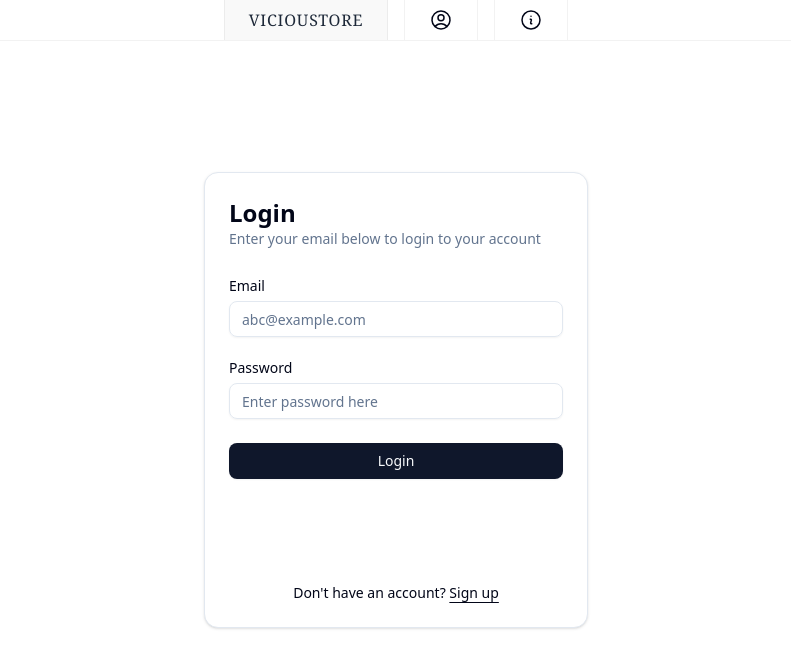
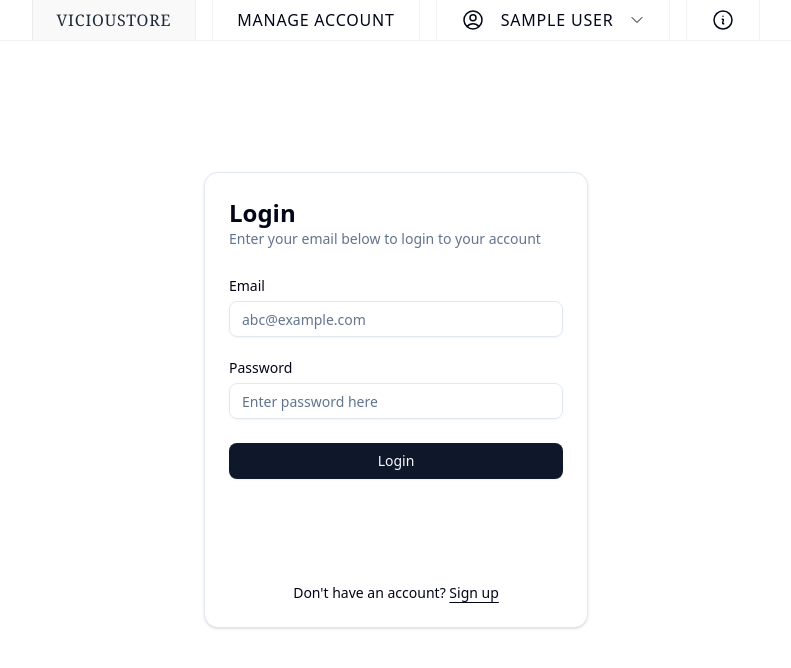
Before and after one commit to viciousircle/MSMS-CNWEB, a React (Vite) app in the folder frontend/: page /login in a window 1280 px wide. Shown: the top 668 px of the page, without its empty margins (244-1035 px from the left). Built offline with nearby package versions, Linux system fonts and the light colour scheme; no server answers; sample sign-in values are in the browser's storage.

Commit message:
token ok

```diff
--- a/frontend/src/contexts/AuthContext.jsx
+++ b/frontend/src/contexts/AuthContext.jsx
@@ -3,8 +3,14 @@ import { createContext, useContext, useEffect, useState } from 'react';
 const AuthContext = createContext();
 
 export const AuthProvider = ({ children }) => {
-    const [user, setUser] = useState(null);
-    const [role, setRole] = useState(null);
+    const [user, setUser] = useState(() => {
+        const savedUser = localStorage.getItem('user');
+        return savedUser ? JSON.parse(savedUser) : null;
+    });
+    const [role, setRole] = useState(() => {
+        const savedUser = localStorage.getItem('user');
+        return savedUser ? JSON.parse(savedUser).role : null;
+    });
     const [loading, setLoading] = useState(true);
 
     useEffect(() => {
@@ -14,10 +20,16 @@ export const AuthProvider = ({ children }) => {
                 try {
                     const userData = await fetchUserData(token);
                     setUser(userData);
-                    setRole(userData.role); //* API returns a role field
+                    setRole(userData.role);
+                    localStorage.setItem('user', JSON.stringify(userData));
                 } catch (error) {
                     console.error('Failed to fetch user data:', error);
+                    if (
+                        error.message === 'Session expired. Please login again.'
+                    ) {
                         logout();
+                        window.location.href = '/login';
+                    }
                 }
             }
             setLoading(false);
@@ -26,15 +38,28 @@ export const AuthProvider = ({ children }) => {
     }, []);
 
     const fetchUserData = async (token) => {
+        try {
             const response = await fetch('http://localhost:5678/api/users/me', {
                 headers: {
                     'Authorization': `Bearer ${token}`,
                 },
             });
+
+            if (response.status === 401) {
+                throw new Error('Session expired. Please login again.');
+            }
+
             if (!response.ok) {
                 throw new Error('Failed to fetch user data');
             }
+
             return await response.json();
+        } catch (error) {
+            if (error.message === 'Session expired. Please login again.') {
+                throw error;
+            }
+            throw new Error('Failed to fetch user data');
+        }
     };
 
     const login = async (token) => {
@@ -58,7 +83,27 @@ export const AuthProvider = ({ children }) => {
         setRole(null);
     };
 
-    const isAuthenticated = () => !!user;
+    const isAuthenticated = () => {
+        const token = localStorage.getItem('token');
+        const savedUser = localStorage.getItem('user');
+        if (!token || !savedUser) return false;
+
+        try {
+            // Check if token is expired
+            const tokenData = JSON.parse(atob(token.split('.')[1]));
+            const expirationTime = tokenData.exp * 1000; // Convert to milliseconds
+            if (Date.now() >= expirationTime) {
+                logout();
+                return false;
+            }
+            return true;
+        } catch (error) {
+            console.error('Error checking token:', error);
+            logout();
+            return false;
+        }
+    };
+
     const isCustomer = () => role === 'customer';
     const isSeller = () => role === 'seller';
     const isAdmin = () => role === 'admin';
--- a/frontend/utils/api.js
+++ b/frontend/utils/api.js
@@ -13,10 +13,19 @@ export const api = async (endpoint, options = {}) => {
         headers['Authorization'] = `Bearer ${token}`;
     }
 
+    try {
         const response = await fetch(`http://localhost:5678/api${endpoint}`, {
             ...options,
             headers,
         });
+
+        if (response.status === 401) {
+            // Token expired or invalid
+            localStorage.removeItem('token');
+            localStorage.removeItem('user');
+            window.location.href = '/login';
+            throw new Error('Session expired. Please login again.');
+        }
 
         if (!response.ok) {
             const errorData = await response.json();
@@ -24,4 +33,10 @@ export const api = async (endpoint, options = {}) => {
         }
 
         return await response.json();
+    } catch (error) {
+        if (error.message === 'Session expired. Please login again.') {
+            throw error;
+        }
+        throw new Error(error.message || 'Network error occurred');
+    }
 };
```
Lines whose indentation alone changed are shown as unchanged.
